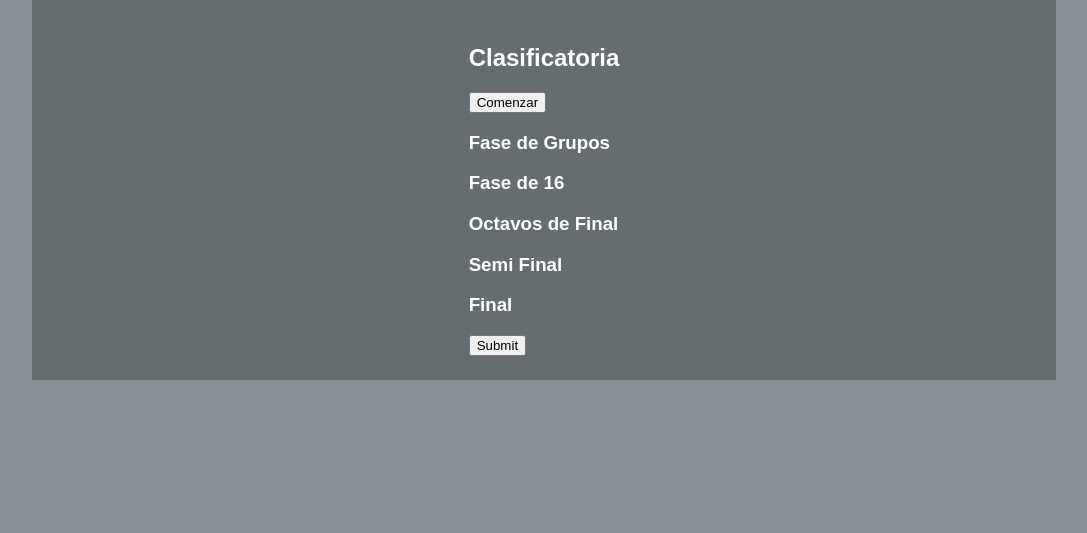
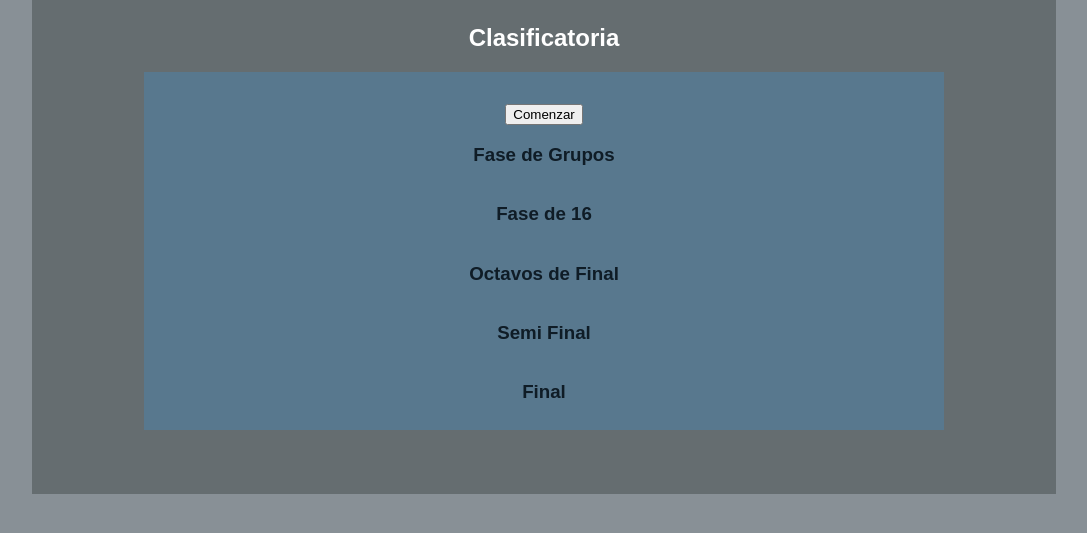
Before and after one commit to JP235/mundial, a Django app: page /clasificatoria in a window 1280 px wide. Shown: the part 72-605 px from the top of the page, without its empty margins (96-1183 px from the left). Run offline with Django 3.2, Linux system fonts and the light colour scheme; data that the repository does not hold is empty.

Commit message:
18-11 v1

```diff
--- a/bracket/templates/bracket/grand_bracket_page.html
+++ b/bracket/templates/bracket/grand_bracket_page.html
@@ -10,14 +10,12 @@
 {% block content %}
     <div class="game">
         <h2>Clasificatoria</h2>
-        {% comment %} <br/> {% endcomment %}
         <form action="{% url 'API:predict_bracket' %}"
               id="bracketForm"
               method="post">
             {% csrf_token %}
-            <div class="caption"></div>
             <div class="ClasificatoriaLanding"></div>
-            <button type="button" id="start">Comenzar</button>
+            <button type="button" id="start-button">Comenzar</button>
             <div class="Groups">
                 <h3 id="Grupos_h3">Fase de Grupos</h3>
                 {% include "bracket/group_12.html" with group="A" data_list=A %}
@@ -30,7 +28,7 @@
                 {% include "bracket/group_12.html" with group="H" data_list=H %}
             </div>
             <div class="sixteen">
-                <h3 class="16_h3">Fase de 16</h3>
+                <h3 id="16_h3">Fase de 16</h3>
                 {% include "bracket/one_v_one.html" with match="A1B2" %}
                 {% include "bracket/one_v_one.html" with match="C1D2" %}
                 {% include "bracket/one_v_one.html" with match="E1F2" %}
@@ -41,22 +39,23 @@
                 {% include "bracket/one_v_one.html" with match="H1G2" %}
             </div>
             <div class="eight">
-                <h3 class="eight_h3">Octavos de Final</h3>
+                <h3 id="eight_h3">Octavos de Final</h3>
                 {% include "bracket/one_v_one.html" with match="AD" %}
                 {% include "bracket/one_v_one.html" with match="EH" %}
                 {% include "bracket/one_v_one.html" with match="BC" %}
                 {% include "bracket/one_v_one.html" with match="FG" %}
             </div>
             <div class="semi">
-                <h3 class="semi_h3">Semi Final</h3>
+                <h3 id="semi_h3">Semi Final</h3>
                 {% include "bracket/one_v_one.html" with match="AH" %}
                 {% include "bracket/one_v_one.html" with match="BG" %}
             </div>
             <div class="Final">
-                <h3 class="Final_h3">Final</h3>
+                <h3 id="Final_h3">Final</h3>
                 {% include "bracket/one_v_one.html" with match="winner" %}
             </div>
-            <input type="submit"/>
+            <button id="submit-button" class="submit-button hide" type="submit">Enviar</button>
+            {% comment %} <input type="submit" class="submit-button hide"/> {% endcomment %}
         </form>
     </div>
 {% endblock %}
--- a/bracket/templates/bracket/group_12.html
+++ b/bracket/templates/bracket/group_12.html
@@ -31,6 +31,6 @@
     </div>
     <div class="prev_next_buttons_container">
         <button type="button" id="prev_{{group}}">Anterior</button>
-        <button type="button" id="next_{{group}}">Siguiente</button>
+        <button type="button" class="not_1 not_2" id="next_{{group}}">Siguiente</button>
     </div>
 </div>
--- a/bracket/templates/bracket/one_v_one.html
+++ b/bracket/templates/bracket/one_v_one.html
@@ -13,6 +13,6 @@
     </div>
     <div class="prev_next_buttons_container">
         <button type="button" id="prev_{{match}}">Anterior</button>
-        <button type="button" id="next_{{match}}">Siguiente</button>
+        <button type="button" class="one_not two_not" id="next_{{match}}">Siguiente</button>
     </div>
 </div>
--- a/home/static/game_page.css
+++ b/home/static/game_page.css
@@ -39,6 +39,7 @@ input[title="Submit"] {
 input[type=number]::-webkit-inner-spin-button,
 input[type=number]::-webkit-outer-spin-button {
   -webkit-appearance: none;
+  appearance:none;
   margin: 0;
 }
 .match {
--- a/home/static/grand_bracket_page.css
+++ b/home/static/grand_bracket_page.css
@@ -2,6 +2,20 @@
     display: flex;
     flex-direction: column;
     max-width: 75vw;
+}
+.Group h2{
+    color: var(--white);
+    text-shadow: 4px 0px 4px var(--main-dark)
+}
+h3 {
+    text-align: center;
+    color: var(--dark-dark);
+}
+h2 {
+    margin-top: 0;
+}
+.fase-activa {
+    color: var(--white)
 }
 .group_input {
     display: flex;
@@ -31,6 +45,44 @@ select {
     margin: 0 1vh;
     width: max-content;
 }
+#start-button {
+    margin-top: 2vh;
+}
+
 .hide {
     display: none;
 }
+
+form {
+    display: flex;
+    flex-direction: column;
+    align-items: center;
+    background-color: var(--dark-blue-40);
+    margin: 5vh;
+    width: 60vw;
+    max-width: 65vw;
+    margin-top: 0;
+    border-spacing: 0 1rem;
+    padding: 2vh;
+    padding-block-end: 1vh;
+}
+
+#partidosTable {
+	min-width: 40vw;
+}
+#leaderboardTable {
+	min-width: 28vw;
+}
+form .caption {
+    text-transform: uppercase;
+    text-align: center;
+    vertical-align: middle;
+	font-size: var(--size-avg-plus);
+	background-color: var(--main-dark);
+	padding: 1.5vh;
+    align-items: center;
+    min-width: 30vw;
+}
+.done {
+    color: #9cd081;
+}
--- a/home/static/grand_bracket_selects.js
+++ b/home/static/grand_bracket_selects.js
@@ -9,6 +9,9 @@ function change_option(next_group, team, opt) {
     console.log(next_group, team, opt)
     // }
   }
+}
+function remove_not(g,opt){
+  $(g).parent().parent().siblings().children().removeClass(`not_${opt}`)
 }
 /** **/
 
--- a/home/templates/base_bootstrap.html
+++ b/home/templates/base_bootstrap.html
@@ -1,14 +1,15 @@
 <!DOCTYPE html>
 <html lang="en">
     <head>
-        <meta content="utf-8" http-equiv="encoding">
+        <meta content="utf-8" http-equiv="encoding"/>
         <script src="https://d3js.org/d3.v7.min.js"></script>
         <script src="https://ajax.googleapis.com/ajax/libs/jquery/3.5.1/jquery.min.js"></script>
         <title>Copa del Mundo</title>
 		{% load static %}
+        <link rel="shortcut icon" type="image/ico" href="{% static 'favicon.ico' %}"/>
 		<link rel="stylesheet" type="text/css" href="{% static 'main.css' %}" />
 		<script type="text/js" src="{% static 'main.js' %}"></script>
-        <meta name="viewport" content="width=device-width, initial-scale=1.0">
+        <meta name="viewport" content="width=device-width, initial-scale=1.0"/>
 		{% block head %} {% endblock %}
 	</head>
 	<body>
--- a/mundial/urls.py
+++ b/mundial/urls.py
@@ -1,5 +1,5 @@
 from django.contrib import admin
-from django.urls import path, include
+from django.urls import path, include,re_path
 
 urlpatterns = [
     path("admin/", admin.site.urls),
```
Also changed, not shown: home/static/grand_bracket_buttons.js (+85 -59 lines), home/static/favicon.ico (added).
